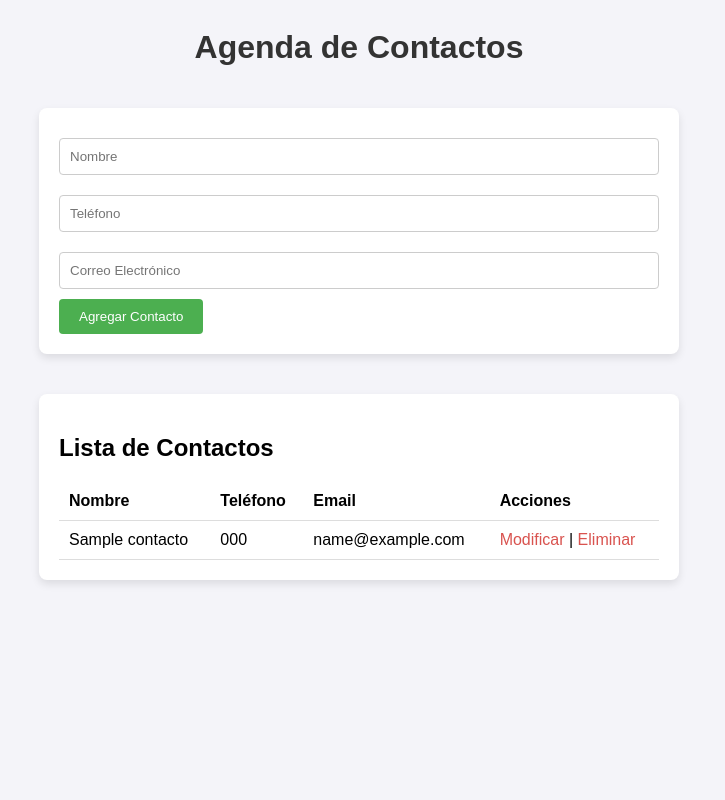
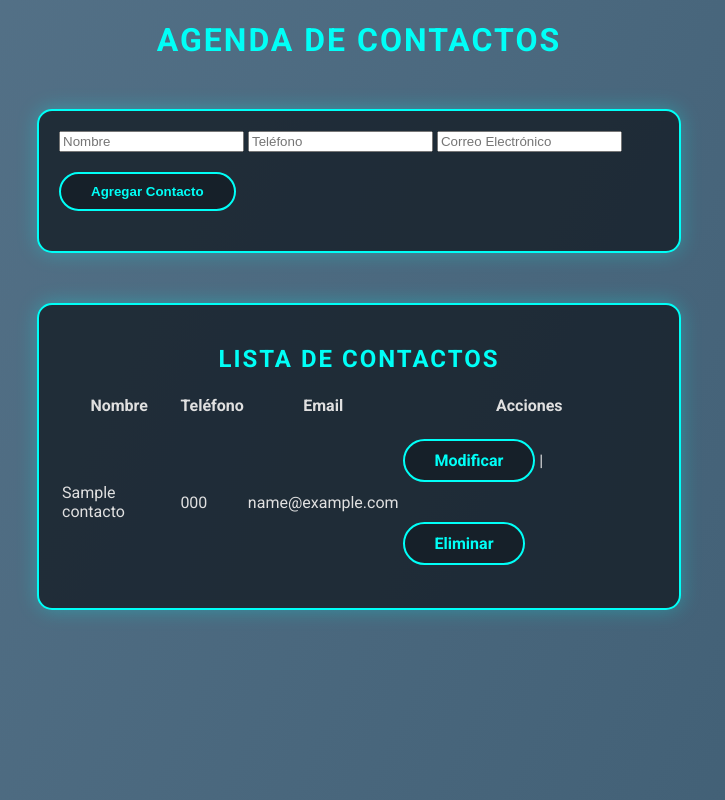
Before and after one commit to DavC3ro/TallerStiven, a PHP site: page / in a window 1280 px wide. Shown: the whole page, without its empty margins (281-1006 px from the left). Run offline with PHP 8.4, Linux system fonts and the light colour scheme; tables that the repository leaves empty or names only in its code hold one stand-in row (values such as "Sample post").

Commit message:
últimos cambios
se cambio css y se ajusto ciertas validaciones

```diff
--- a/css/styles.css
+++ b/css/styles.css
@@ -1,72 +1,78 @@
+/* Fondo animado */
 body {
-    font-family: Arial, sans-serif;
-    background-color: #f4f4f9;
-    display: flex;
-    justify-content: center;
-    align-items: center;
-    flex-direction: column;
+    margin: 0;
+    font-family: 'Roboto', sans-serif;
+    background: linear-gradient(115deg, rgba(58, 94, 122, 0.8), rgba(29, 63, 87, 0.9));
+    background-size: 200% 200%;
+    animation: fondoMovimiento 10s ease infinite;
+    color: #E0E0E0;
+    overflow: hidden;
 }
 
-h1 {
-    color: #333;
+@keyframes fondoMovimiento {
+    0% { background-position: 0% 50%; }
+    50% { background-position: 100% 50%; }
+    100% { background-position: 0% 50%; }
 }
 
-.formulario, .contact-list {
+/* Tarjeta o contenedor con efecto futurista */
+.contenedor {
     width: 80%;
     max-width: 600px;
-    margin: 20px 0;
-    background: #fff;
+    margin: 50px auto;
     padding: 20px;
-    border-radius: 8px;
-    box-shadow: 0 4px 8px rgba(0, 0, 0, 0.1);
+    background: rgba(20, 29, 38, 0.8);
+    border: 2px solid #00FFF7;
+    border-radius: 15px;
+    box-shadow: 0 0 20px rgba(0, 255, 247, 0.3);
+    transition: transform 0.3s ease, box-shadow 0.3s ease;
 }
 
-input[type="text"], input[type="email"] {
-    width: calc(100% - 22px);
-    padding: 10px;
-    margin: 10px 0;
-    border: 1px solid #ccc;
-    border-radius: 4px;
+.contenedor:hover {
+    transform: scale(1.05);
+    box-shadow: 0 0 30px rgba(0, 255, 247, 0.5);
 }
 
-button {
-    padding: 10px 20px;
-    background-color: #4CAF50;
-    color: #fff;
-    border: none;
-    border-radius: 4px;
-    cursor: pointer;
+/* Títulos y texto */
+h1, h2 {
+    color: #00FFF7;
+    text-align: center;
+    text-transform: uppercase;
+    letter-spacing: 2px;
 }
 
-button:hover {
-    background-color: #45a049;
+p {
+    color: #B0C4DE;
+    line-height: 1.6;
+    text-align: justify;
 }
 
-table {
-    width: 100%;
-    border-collapse: collapse;
+/* Botón futurista */
+.boton {
+    display: inline-block;
+    padding: 10px 30px;
+    margin: 20px auto;
+    color: #00FFF7;
+    font-weight: bold;
+    text-decoration: none;
+    border: 2px solid #00FFF7;
+    border-radius: 50px;
+    background: rgba(20, 29, 38, 0.8);
+    transition: background 0.3s ease, transform 0.3s ease;
 }
 
-th, td {
-    padding: 10px;
-    text-align: left;
-    border-bottom: 1px solid #ddd;
+.boton:hover {
+    background: #00FFF7;
+    color: #131921;
+    transform: scale(1.1);
 }
 
-a {
-    color: #d9534f;
-    text-decoration: none;
+/* Estilos para la alerta */
+.alert {
+    background-color: rgba(255, 0, 0, 0.8);
+    color: white;
+    text-align: center;
+    padding: 10px;
+    border-radius: 5px;
+    margin-bottom: 20px;
 }
-
-a:hover {
-    text-decoration: underline;
-}
-
-.alert {
-    background-color: #d4edda;
-    color: #155724;
-    padding: 15px;
-    margin-bottom: 20px;
-    border: 1px solid #c3e6cb;
-    border-radius: 5px;
-}
--- a/editar.php
+++ b/editar.php
@@ -1,6 +1,6 @@
-<?php include 'conexion.php'; ?>
+<?php
+include 'conexion.php';
 
-<?php
 // Obtener el contacto a editar
 if (isset($_GET['id'])) {
     $id = $_GET['id'];
@@ -33,6 +33,7 @@ if (isset($_GET['id'])) {
         <input type="text" name="nombre" value="<?php echo htmlspecialchars($contacto['nombre']); ?>" required>
         <input type="text" name="telefono" value="<?php echo htmlspecialchars($contacto['telefono']); ?>" required>
         <input type="email" name="email" value="<?php echo htmlspecialchars($contacto['email']); ?>" required>
+        <p style="color: red;">* Asegúrate de que el correo electrónico contenga un '@'</p>
         <button type="submit" name="modificar">Modificar Contacto</button>
     </form>
     <a href="index.php">Cancelar</a>
--- a/index.php
+++ b/index.php
@@ -1,4 +1,8 @@
-<?php include 'conexion.php'; session_start(); ?>
+<?php
+session_start();
+include 'conexion.php';
+?>
+
 <!DOCTYPE html>
 <html lang="es">
 <head>
@@ -6,11 +10,12 @@
     <meta name="viewport" content="width=device-width, initial-scale=1.0">
     <title>Agenda de Contactos</title>
     <link rel="stylesheet" href="./css/styles.css">
+    <link href="https://fonts.googleapis.com/css2?family=Roboto:wght@400;700&display=swap" rel="stylesheet">
 </head>
 <body>
     <h1>Agenda de Contactos</h1>
 
-
+    <!-- Mostrar mensajes de sesión -->
     <?php if (isset($_SESSION['message'])): ?>
         <div class="alert" id="alert-message">
             <?php
@@ -20,15 +25,16 @@
         </div>
     <?php endif; ?>
 
-    <div class="formulario">
+    <div class="contenedor">
         <form id="contact-form" action="procesos.php" method="POST">
             <input type="text" name="nombre" placeholder="Nombre" required>
             <input type="text" name="telefono" placeholder="Teléfono" required>
             <input type="email" name="email" placeholder="Correo Electrónico" required>
-            <button type="submit" name="agregar">Agregar Contacto</button>
+            <button type="submit" name="agregar" class="boton">Agregar Contacto</button>
         </form>
     </div>
-    <div class="contact-list">
+
+    <div class="contenedor">
         <h2>Lista de Contactos</h2>
         <table>
             <tr>
@@ -46,8 +52,8 @@
                     echo "<td>" . htmlspecialchars($row['telefono']) . "</td>";
                     echo "<td>" . htmlspecialchars($row['email']) . "</td>";
                     echo "<td>
-                            <a href='editar.php?id=" . $row['id'] . "'>Modificar</a> |
-                            <a href='procesos.php?eliminar=" . $row['id'] . "' onclick='return confirm(\"¿Estás seguro de que deseas eliminar este contacto?\");'>Eliminar</a>
+                            <a href='editar.php?id=" . $row['id'] . "' class='boton'>Modificar</a> |
+                            <a href='procesos.php?eliminar=" . $row['id'] . "' onclick='return confirm(\"¿Estás seguro de que deseas eliminar este contacto?\");' class='boton'>Eliminar</a>
                           </td>";
                     echo "</tr>";
                 }
@@ -55,6 +61,7 @@
             ?>
         </table>
     </div>
+
     <script src="script.js"></script>
     <script>
         // Desaparecer el mensaje después de 2 segundos
```
Also changed, not shown: procesos.php (+44 -18 lines).
